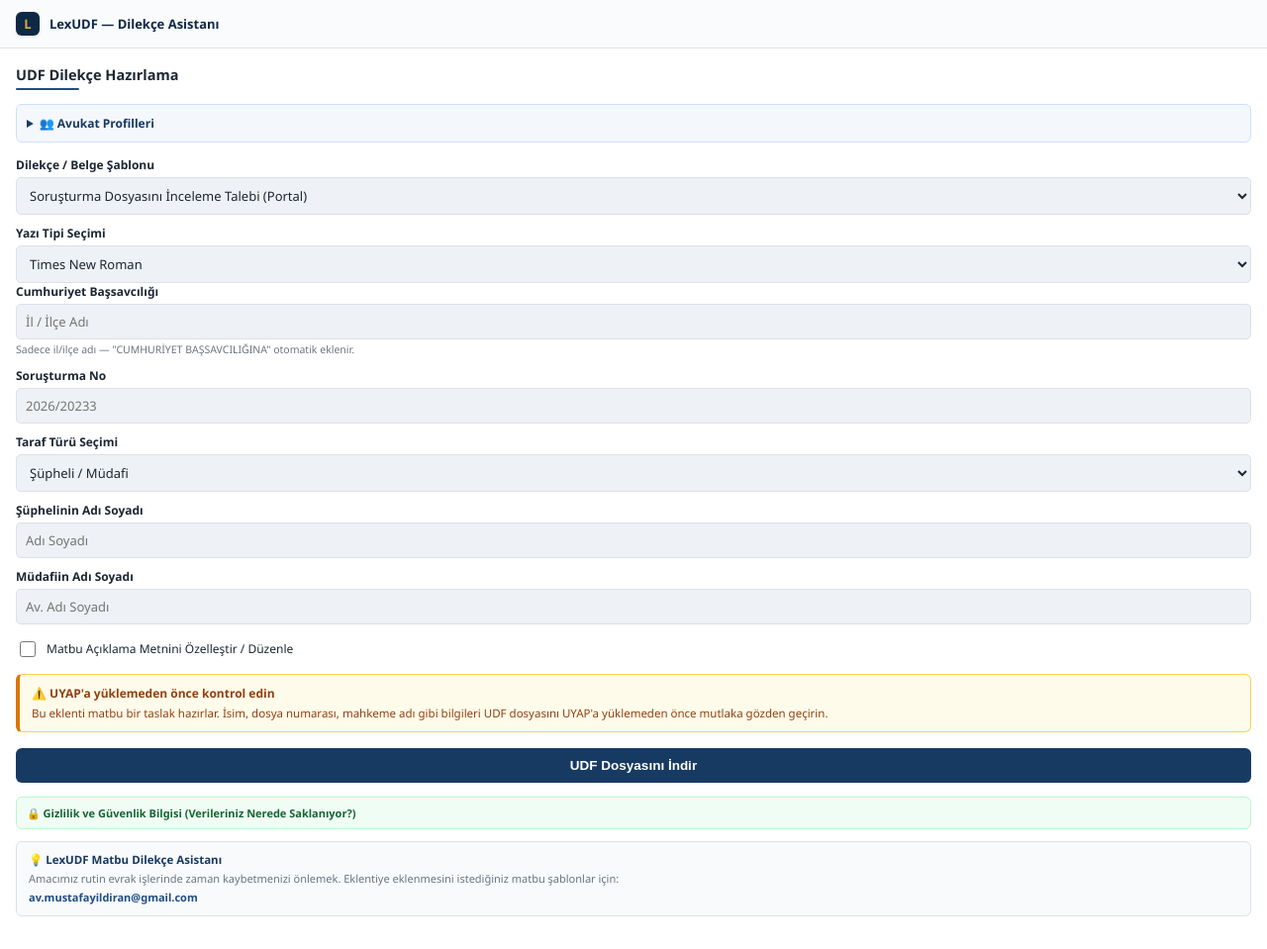
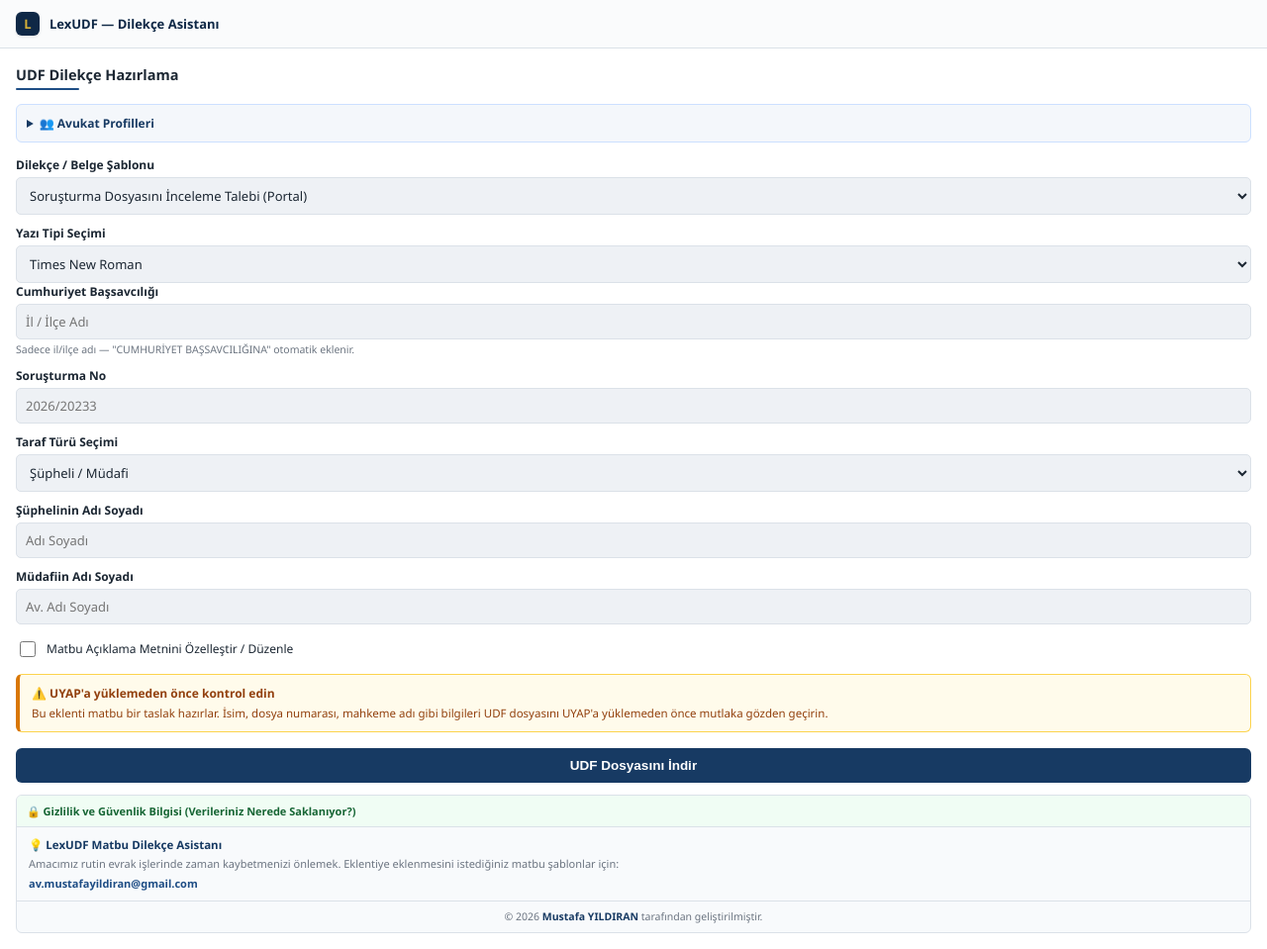
Before and after one commit to mustafayildiran/LexUDF, a website with bundled scripts: page popup.html in a window 1280 px wide. Shown: the whole page at 99% size. Built offline with nearby package versions, Linux system fonts and the light colour scheme; some packages are replaced by stand-ins of ours.

Commit message:
Alt bilgi karti: gizlilik + iletisim + gelistirici imzasi tek duzende

```diff
--- a/popup.html
+++ b/popup.html
@@ -122,30 +122,48 @@
     padding-top: 6px;
   }
 
-  .footer-note {
+  /* Alt bilgi kartı: gizlilik + iletişim + imza tek düzende */
+  .site-footer {
     margin-top: 12px;
-    padding: 10px 12px;
     background: #f8fafc;
     border: 1px solid var(--border);
     border-radius: 6px;
     font-size: 11px;
     color: var(--muted);
     line-height: 1.4;
+    overflow: hidden;
   }
-  .footer-title {
+  .site-footer .privacy-badge {
+    margin-top: 0;
+    border: none;
+    border-radius: 0;
+  }
+  .site-footer .footer-contact {
+    padding: 10px 12px;
+    border-top: 1px solid var(--border);
+  }
+  .site-footer .footer-title {
     font-weight: 700;
     color: var(--navy);
     margin-bottom: 3px;
     font-size: 11.5px;
   }
-  .footer-note p { margin: 0 0 4px; }
-  .footer-note a {
+  .site-footer .footer-contact p { margin: 0 0 4px; }
+  .site-footer .footer-contact a {
     color: var(--accent);
     text-decoration: none;
     font-weight: 600;
     word-break: break-all;
   }
-  .footer-note a:hover { text-decoration: underline; }
+  .site-footer .footer-contact a:hover { text-decoration: underline; }
+  .site-footer .footer-credit {
+    padding: 8px 12px;
+    border-top: 1px solid var(--border);
+    text-align: center;
+    font-size: 10.5px;
+    color: var(--muted);
+  }
+  .site-footer .footer-credit strong { color: var(--navy); }
 
   /* UYAP öncesi kontrol uyarısı */
   .uyap-warning {
@@ -394,7 +412,8 @@
     <button id="go">UDF Dosyasını İndir</button>
     <div class="msg" id="msg"></div>
 
-    <!-- GİZLİLİK & GÜVENLİK ROZETİ (Tıklayınca Açılır) -->
+    <!-- ALT BİLGİ KARTI: gizlilik + iletişim + imza -->
+    <div class="site-footer">
       <details class="privacy-badge">
         <summary>🔒 Gizlilik ve Güvenlik Bilgisi (Verileriniz Nerede Saklanıyor?)</summary>
         <div class="privacy-content">
@@ -402,10 +421,13 @@
         </div>
       </details>
 
-    <div class="footer-note">
+      <div class="footer-contact">
         <div class="footer-title">💡 LexUDF Matbu Dilekçe Asistanı</div>
         <p>Amacımız rutin evrak işlerinde zaman kaybetmenizi önlemek. Eklentiye eklenmesini istediğiniz matbu şablonlar için:</p>
         <a href="mailto:av.mustafayildiran@gmail.com">av.mustafayildiran@gmail.com</a>
+      </div>
+
+      <div class="footer-credit">© 2026 <strong>Mustafa YILDIRAN</strong> tarafından geliştirilmiştir.</div>
     </div>
   </div>
 
```
Also changed, not shown: magaza-gorseller/tanitim-1-inceleme.png (added), magaza-gorseller/tanitim-2-icra-itiraz.png (added), magaza-gorseller/tanitim-3-uyap-uyarisi.png (added). Lines whose indentation alone changed are shown as unchanged.
